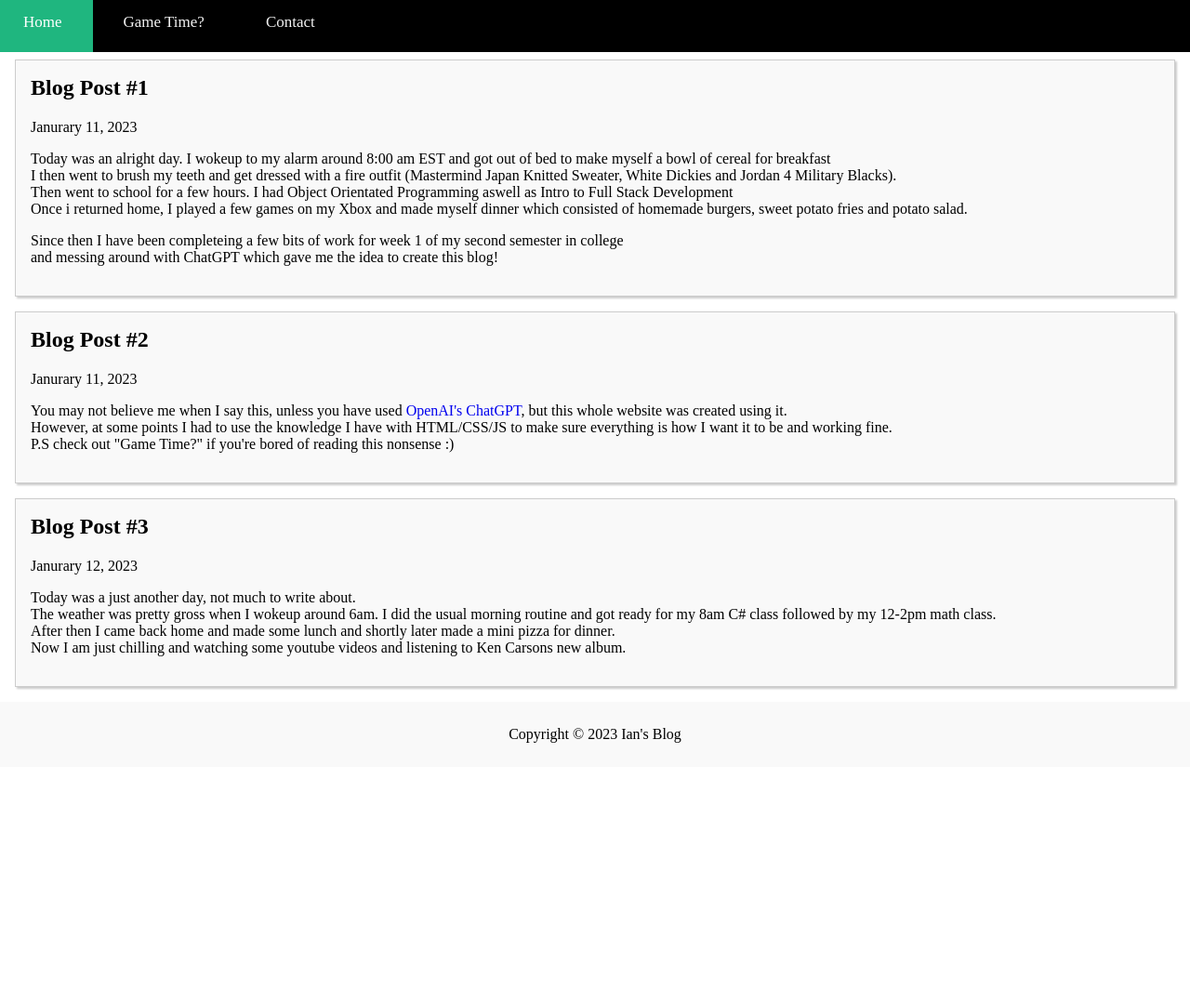
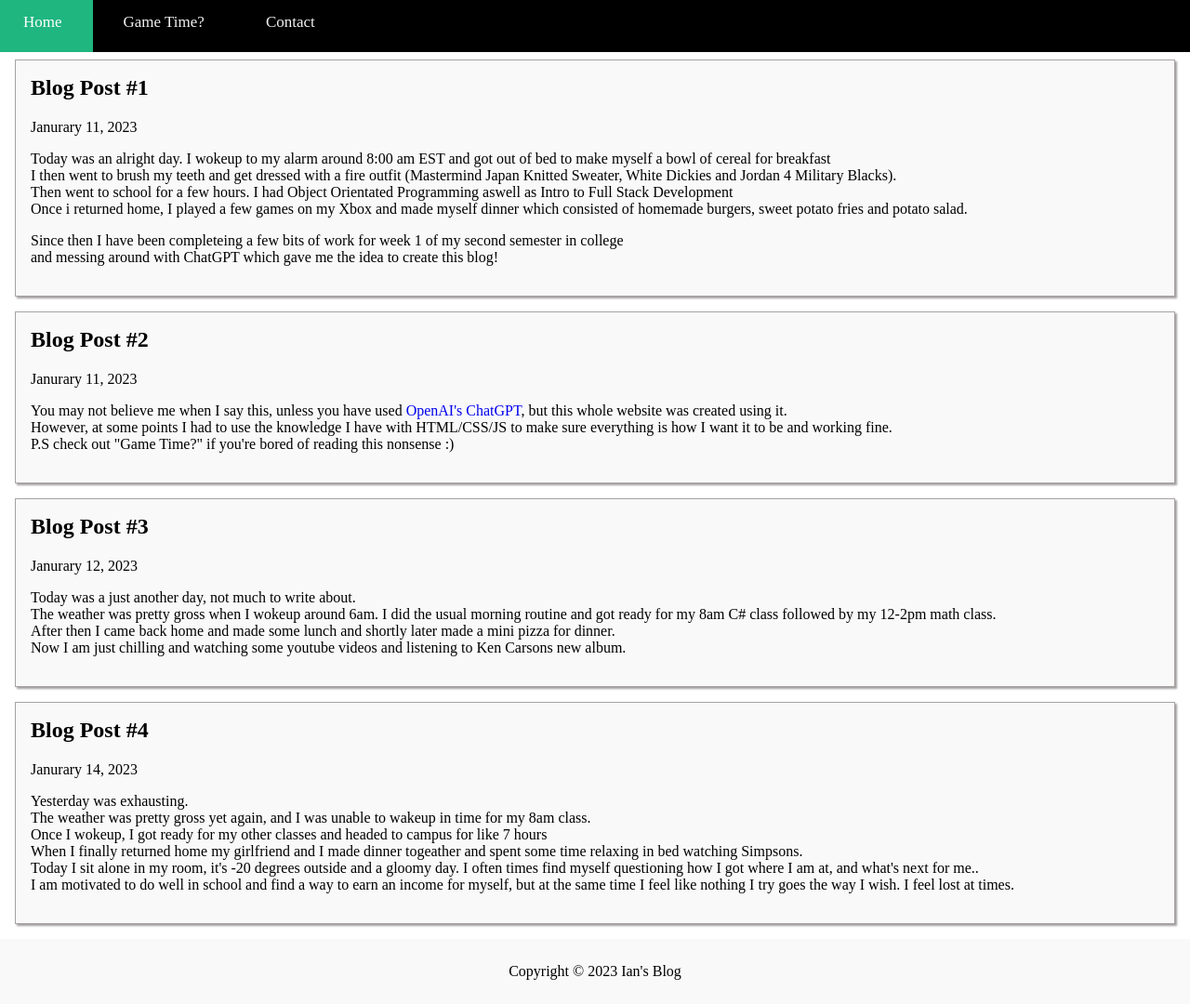
Before and after one commit to IanM21/chatGPTSite, a plain HTML site: page index.html in a window 1280 px wide. Shown: the whole page at 93% size. Before the commit the page ends 825 px from the top, so only its background shows below. Drawn offline with Linux system fonts and the light colour scheme.

Commit message:
Daily Updates

```diff
--- a/index.html
+++ b/index.html
@@ -47,6 +47,18 @@
             Now I am just chilling and watching some youtube videos and listening to Ken Carsons new album.<br>
           </p>
         </article>
+        <article>
+          <h2>Blog Post #4</h2>
+          <date>Janurary 14, 2023</date>
+          <p>
+            Yesterday was exhausting.<br>
+            The weather was pretty gross yet again, and I was unable to wakeup in time for my 8am class.<br>
+            Once I wokeup, I got ready for my other classes and headed to campus for like 7 hours<br>
+            When I finally returned home my girlfriend and I made dinner togeather and spent some time relaxing in bed watching Simpsons.<br>
+            Today I sit alone in my room, it's -20 degrees outside and a gloomy day. I often times find myself questioning how I got where I am at, and what's next for me..<br>
+            I am motivated to do well in school and find a way to earn an income for myself, but at the same time I feel like nothing I try goes the way I wish. I feel lost at times.<br>
+          </p>
+        </article>
       </section>
     </main>
     <footer>
--- a/style.css
+++ b/style.css
@@ -1,8 +1,8 @@
   article {
-    border: 1px solid #ccc;
+    border: 1px solid rgb(167, 162, 162);
     padding: 1em;
     margin: 1em;
-    box-shadow: 2px 2px 2px #ccc;
+    box-shadow: 2px 2px 2px rgb(161, 158, 158);
     background-color: #f9f9f9;
   }
 
@@ -42,6 +42,11 @@
     flex-direction: column;
     min-height: 100vh; /* this will make sure the footer stay at the bottom even when there is no enough content */
     margin: 0;
+  }
+
+  p {
+    font-family: 'Ibarra Real Nova', serif;
+    font-size: 16px;
   }
 
   main {
```
